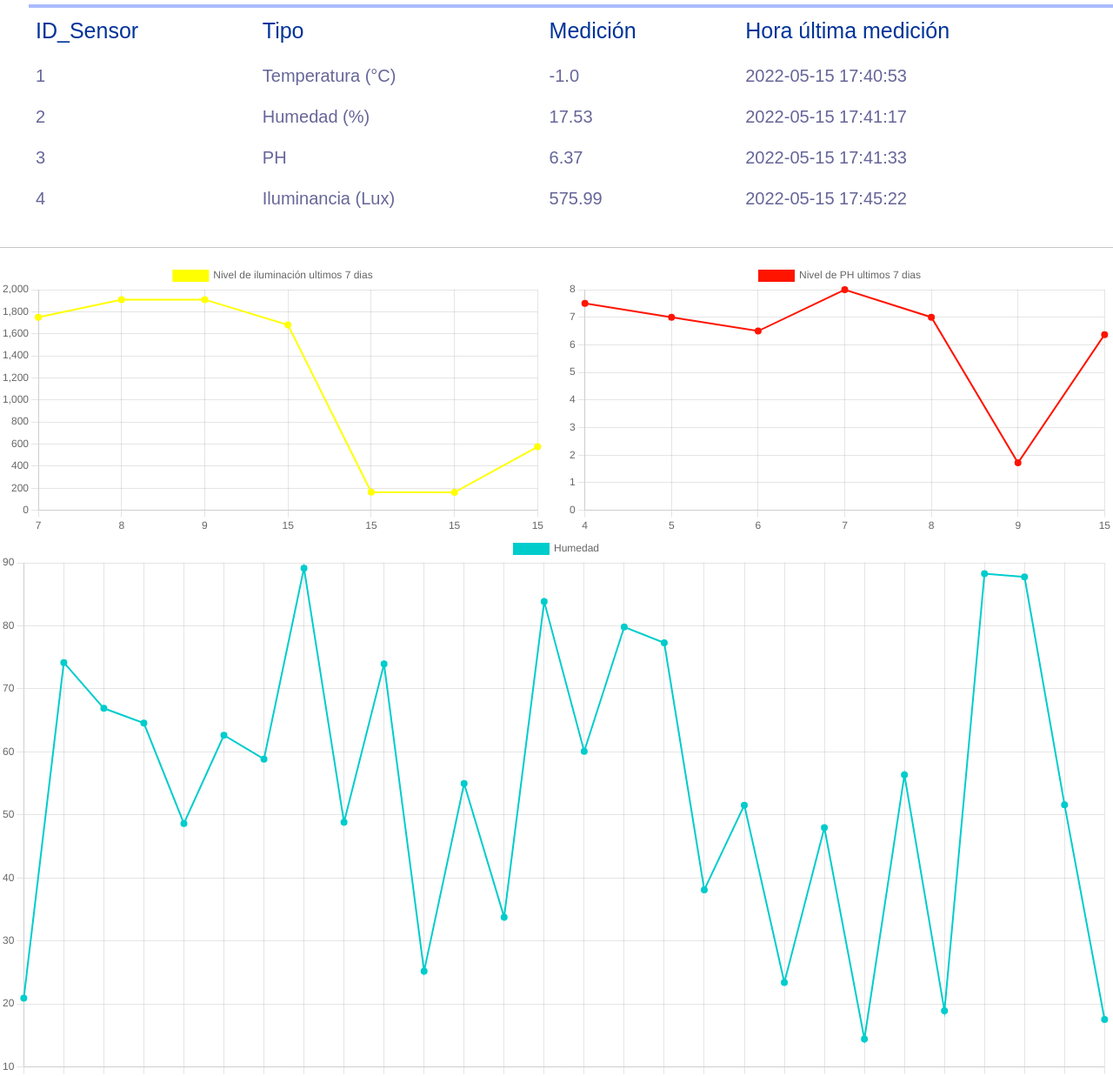
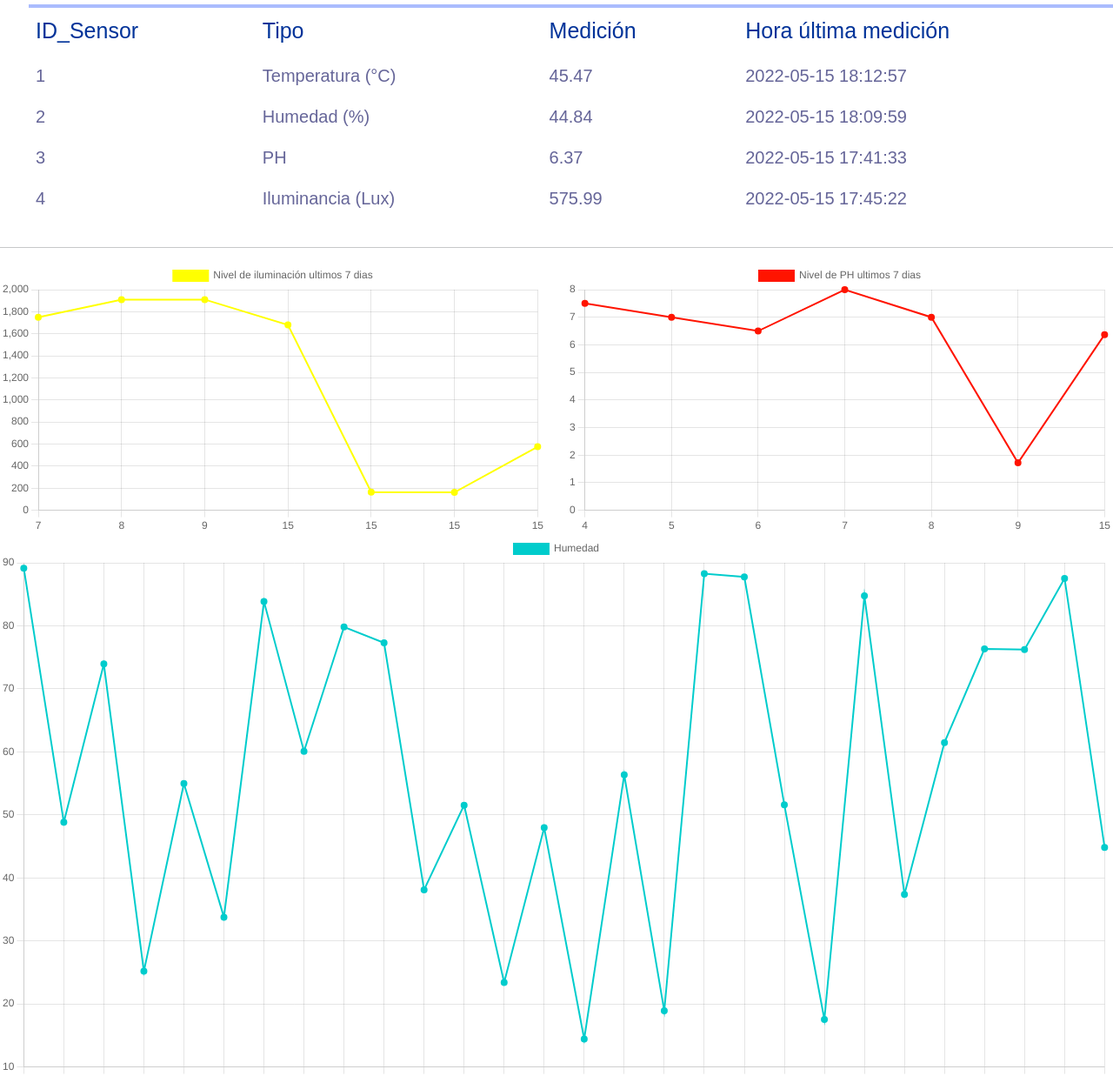
Before and after one commit to valefaraz/FinalCompu2, a plain HTML site: page filein.html in a window 1280 px wide. Shown: the part 99-1336 px from the top of the page at 87% size. Drawn offline with nearby package versions, Linux system fonts and the light colour scheme.

Commit message:
celery delay

```diff
--- a/filein.html
+++ b/filein.html
@@ -24,14 +24,14 @@
         <tr>
             <td>1</td>
             <td>Temperatura (°C)</td>
-            <td>-1.0</td>
-            <td>2022-05-15 17:40:53</td>
+            <td>45.47</td>
+            <td>2022-05-15 18:12:57</td>
         </tr>
         <tr>
             <td>2</td>
             <td>Humedad (%)</td>
-            <td>17.53</td>
-            <td>2022-05-15 17:41:17</td>
+            <td>44.84</td>
+            <td>2022-05-15 18:09:59</td>
         </tr>
         <tr>
             <td>3</td>
@@ -127,16 +127,16 @@
         data: {
             labels: [14, 14, 14, 14, 14, 14, 14,
             14, 14, 14, 14, 14, 14, 14,
-            14, 14, 14, 14, 14, 14, 14,
-            14, 12, 13, 23, 23, 23, 17
+            14, 12, 13, 23, 23, 23, 17,
+            17, 18, 18, 18, 18, 18, 18
 
         ],
             datasets: [{
                 label: 'Humedad',
-                data:[20.91, 74.17, 66.91, 64.56, 48.64, 62.64, 58.85,
-            89.15, 48.82, 73.94, 25.18, 54.97, 33.77, 83.85,
+                data:[89.15, 48.82, 73.94, 25.18, 54.97, 33.77, 83.85,
             60.09, 79.82, 77.29, 38.1, 51.54, 23.41, 47.97,
-            14.43, 56.36, 18.91, 88.28, 87.75, 51.58, 17.53
+            14.43, 56.36, 18.91, 88.28, 87.75, 51.58, 17.53,
+            84.74, 37.39, 61.48, 76.33, 76.23, 87.52, 44.84
 
         ],
                 backgroundColor: [
```
Also changed, not shown: 1 other file.
